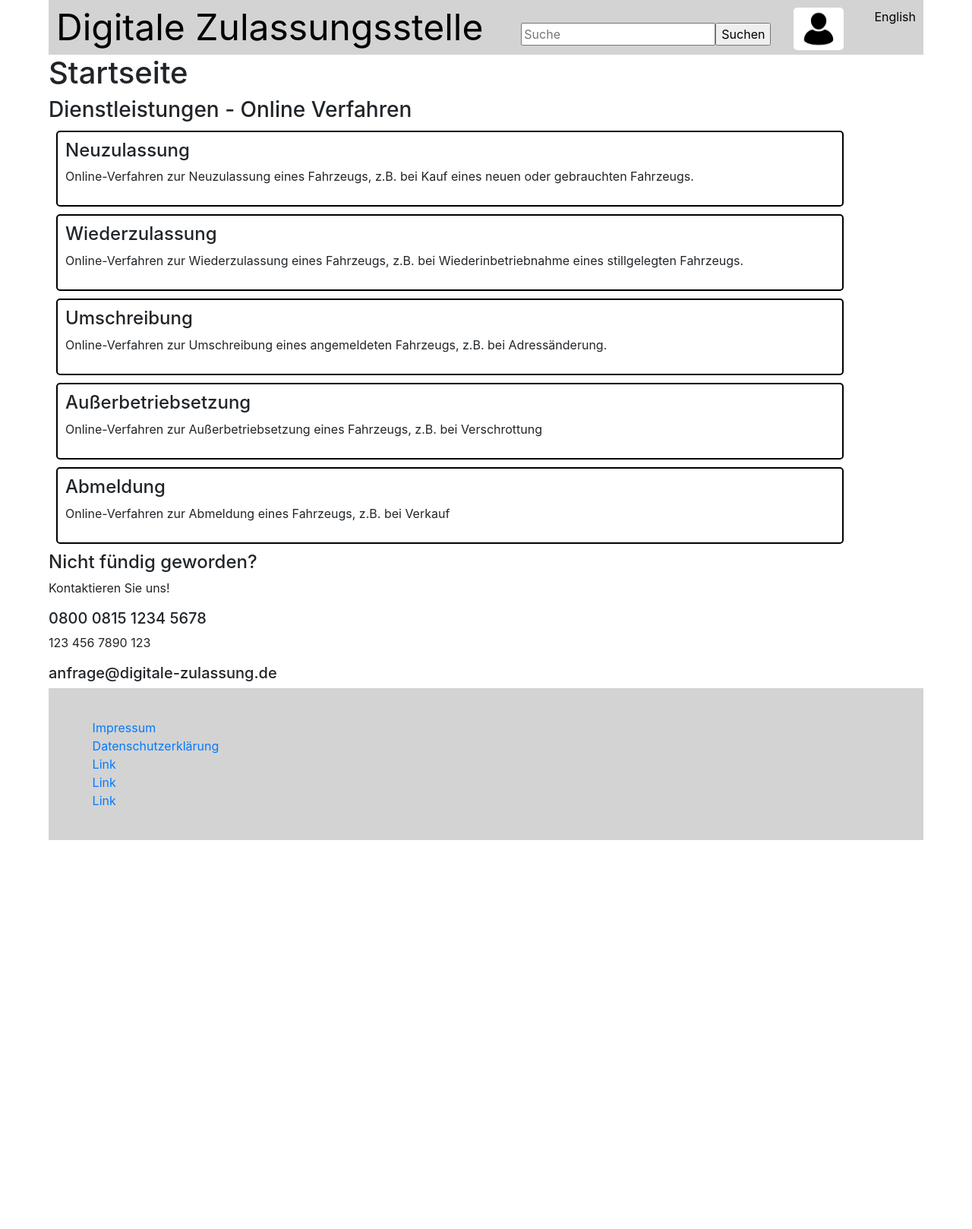
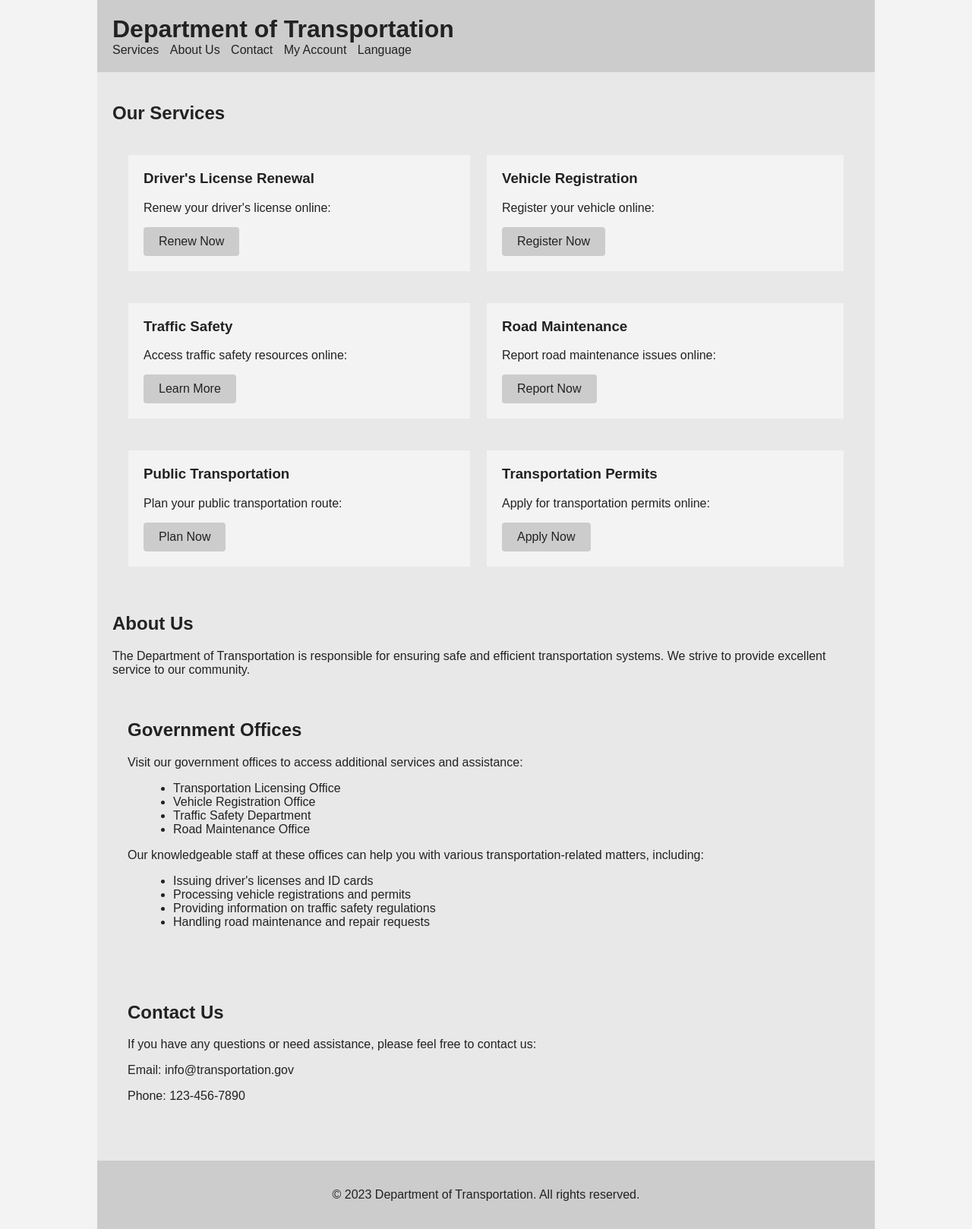
Before and after one commit to MarkusDHS/dizutest, a Django app: page / in a window 1280 px wide. Shown: the whole page at 76% size. Before the commit the page ends 1106 px from the top, so only its background shows below. Run offline with Django 3.2, Linux system fonts and the light colour scheme; data comes from the database, SQL or seed files in the repository; some libraries are stand-ins or nearby versions.

Commit message:
Update home.html

```diff
--- a/main/templates/main/home.html
+++ b/main/templates/main/home.html
@@ -1,40 +1,229 @@
-{% extends "main/base.html" %}
+<!DOCTYPE html>
+<html>
+<head>
+  <title>Department of Transportation</title>
+</head>
+<style>
+body {
+  font-family: Arial, sans-serif;
+  background-color: #F3F3F3;
+  color: #222222;
+  margin: 0;
+  padding: 0;
+}
 
-{% block style %}
+/* Wrapper styles */
+.wrapper {
+  max-width: 80%;
+  margin: 0 auto;
+}
 
-.dlbox{
-    border:solid black 2px;
-    border-radius:5px;
-    margin: 10px 10px;
-    float:none;
-    padding: 10px 10px;
-    width: 90%;
+/* Header styles */
+header {
+  background-color: #CCCCCC;
+  padding: 20px;
 }
-.dlbox:hover{
-    cursor:pointer;
+
+h1 {
+  margin: 0;
+  color: #222222;
 }
-{% endblock style %}
 
-{% block content %}
+nav ul {
+  list-style-type: none;
+  margin: 0;
+  padding: 0;
+}
 
-<h1> Startseite </h1>
+nav li {
+  display: inline;
+  margin-right: 10px;
+}
 
-<h3>Dienstleistungen - Online Verfahren</h3>
+nav a {
+  text-decoration: none;
+  color: #222222;
+}
 
-{% for dl in dls %}
-    <div OnClick="location.href='/dl/Neuzulassung'" class="dlbox">
-        <h4> {{dl.name}} </h4>
-        <p> {{ dl.desc}}</p>
+/* Main styles */
+main {
+  background-color: #E8E8E8;
+  padding: 20px;
+}
 
+h2 {
+  color: #222222;
+}
+
+.service {
+  background-color: #F3F3F3;
+  padding: 20px;
+  margin-bottom: 20px;
+}
+
+.service h3 {
+  margin-top: 0;
+  color: #222222;
+}
+
+.button {
+  display: inline-block;
+  background-color: #CCCCCC;
+  color: #222222;
+  padding: 10px 20px;
+  text-decoration: none;
+  border-radius: 4px;
+  transition: background-color 0.3s;
+}
+
+.button:hover {
+  background-color: #999999;
+}
+
+/* Services Table styles */
+.services-table {
+  width: 100%;
+  border-spacing: 20px;
+}
+
+.service-cell {
+  width: 50%;
+  vertical-align: top;
+}
+
+/* Government Offices styles */
+#government {
+  background-color: #E8E8E8;
+  padding: 20px;
+  margin-bottom: 20px;
+}
+
+#government ul {
+  list-style-type: disc;
+  margin-left: 20px;
+  color: #222222;
+}
+
+/* Contact styles */
+#contact {
+  background-color: #E8E8E8;
+  padding: 20px;
+  margin-bottom: 20px;
+}
+
+/* Footer styles */
+footer {
+  background-color: #CCCCCC;
+  padding: 20px;
+  color: #222222;
+  text-align: center;
+}
+
+</style>
+<body>
+    <div class="wrapper">
+      <header>
+        <h1>Department of Transportation</h1>
+        <nav>
+          <ul>
+            <li><a href="#services">Services</a></li>
+            <li><a href="#about">About Us</a></li>
+            <li><a href="#contact">Contact</a></li>
+            <li class="account-link"><a href="#account">My Account</a></li>
+            <li class="language-link"><a href="#language">Language</a></li>
+          </ul>
+        </nav>
+      </header>
+
+      <main>
+        <section id="services">
+          <h2>Our Services</h2>
+          <table class="services-table">
+            <tr>
+              <td>
+                <div class="service">
+                  <h3>Driver's License Renewal</h3>
+                  <p>Renew your driver's license online:</p>
+                  <a href="#" class="button">Renew Now</a>
+                </div>
+              </td>
+              <td>
+                <div class="service">
+                  <h3>Vehicle Registration</h3>
+                  <p>Register your vehicle online:</p>
+                  <a href="#" class="button">Register Now</a>
+                </div>
+              </td>
+            </tr>
+            <tr>
+              <td>
+                <div class="service">
+                  <h3>Traffic Safety</h3>
+                  <p>Access traffic safety resources online:</p>
+                  <a href="#" class="button">Learn More</a>
+                </div>
+              </td>
+              <td>
+                <div class="service">
+                  <h3>Road Maintenance</h3>
+                  <p>Report road maintenance issues online:</p>
+                  <a href="#" class="button">Report Now</a>
+                </div>
+              </td>
+            </tr>
+            <tr>
+              <td>
+                <div class="service">
+                  <h3>Public Transportation</h3>
+                  <p>Plan your public transportation route:</p>
+                  <a href="#" class="button">Plan Now</a>
+                </div>
+              </td>
+              <td>
+                <div class="service">
+                  <h3>Transportation Permits</h3>
+                  <p>Apply for transportation permits online:</p>
+                  <a href="#" class="button">Apply Now</a>
+                </div>
+              </td>
+            </tr>
+          </table>
+        </section>
+
+        <section id="about">
+          <h2>About Us</h2>
+          <p>The Department of Transportation is responsible for ensuring safe and efficient transportation systems. We strive to provide excellent service to our community.</p>
+        </section>
+
+        <section id="government">
+            <h2>Government Offices</h2>
+            <p>Visit our government offices to access additional services and assistance:</p>
+            <ul>
+              <li>Transportation Licensing Office</li>
+              <li>Vehicle Registration Office</li>
+              <li>Traffic Safety Department</li>
+              <li>Road Maintenance Office</li>
+            </ul>
+            <p>Our knowledgeable staff at these offices can help you with various transportation-related matters, including:</p>
+            <ul>
+              <li>Issuing driver's licenses and ID cards</li>
+              <li>Processing vehicle registrations and permits</li>
+              <li>Providing information on traffic safety regulations</li>
+              <li>Handling road maintenance and repair requests</li>
+            </ul>
+          </section>
+
+        <section id="contact">
+          <h2>Contact Us</h2>
+          <p>If you have any questions or need assistance, please feel free to contact us:</p>
+          <p>Email: info@transportation.gov</p>
+          <p>Phone: 123-456-7890</p>
+        </section>
+      </main>
+
+      <footer>
+        <p>&copy; 2023 Department of Transportation. All rights reserved.</p>
+      </footer>
     </div>
-{% endfor %}
-
-<div>
-    <h4> Nicht fündig geworden?</h4>
-    <p>Kontaktieren Sie uns!</p>
-    <h5> 0800 0815 1234 5678 </h5>
-    <p> 123 456 7890 123</p>
-    <h5> anfrage@digitale-zulassung.de</h5>
-</div>
-
-{% endblock content %}
+  </body>
+  </html>
```
